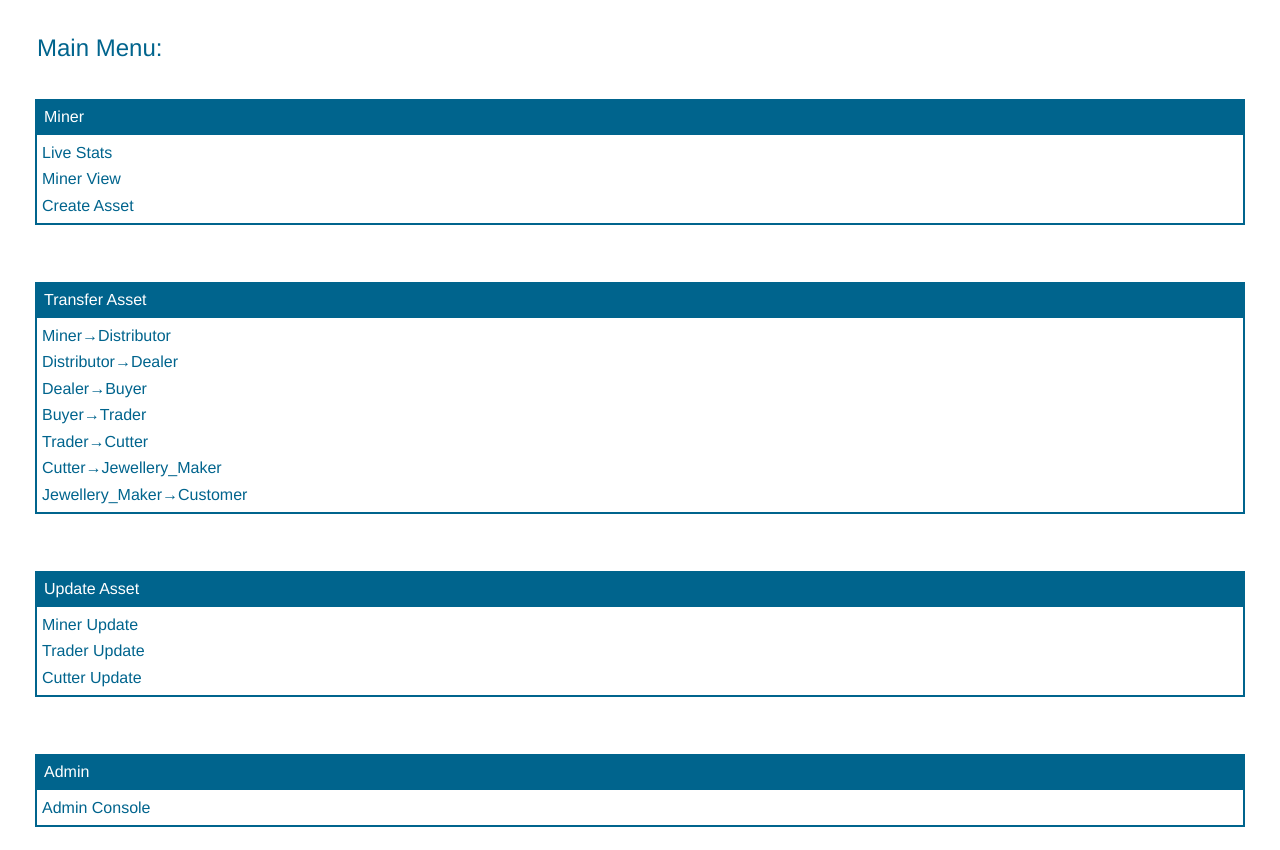
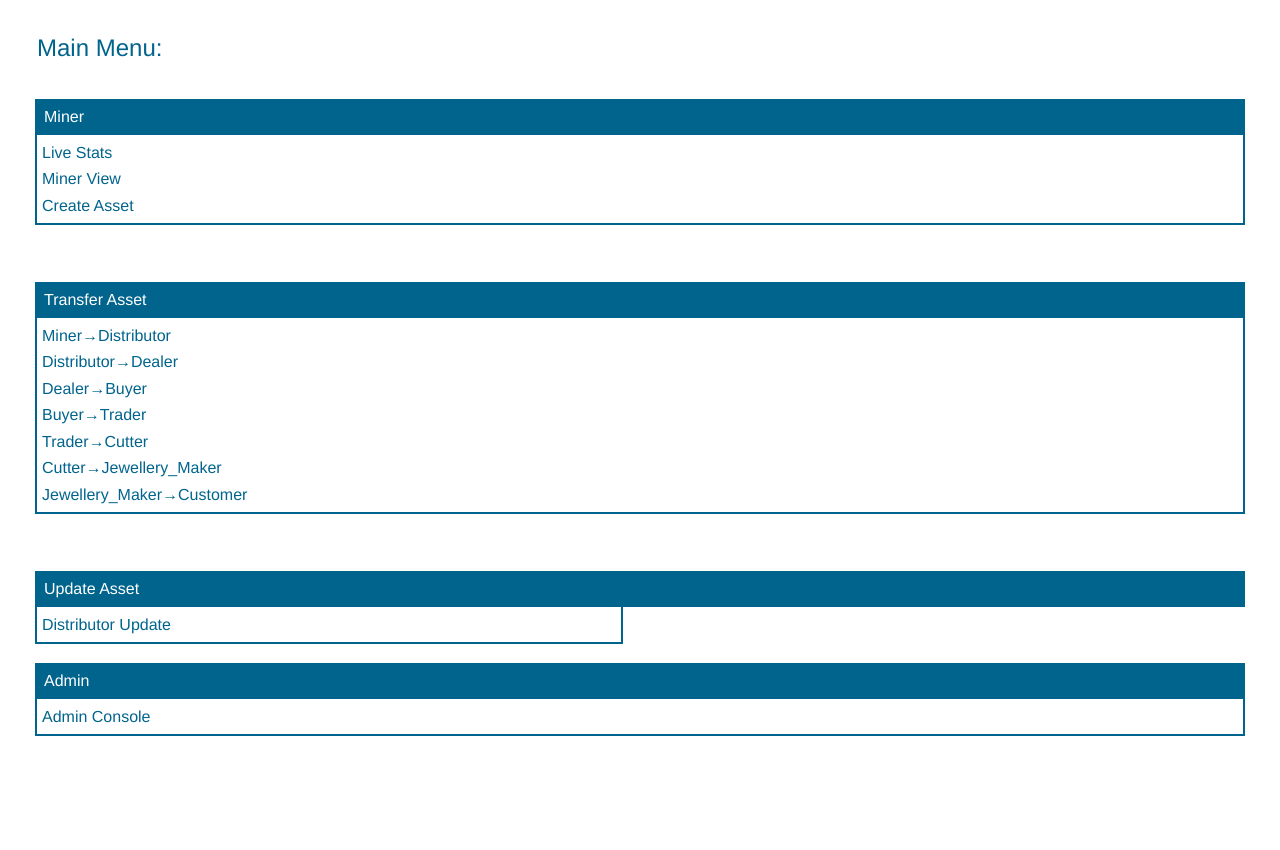
Before and after one commit to sethulekshmi/diamond-trading, a website: page Client_Side/index.html in a window 1280 px wide. Shown: the part 69-919 px from the top of the page. After the commit the page ends 850 px from the top, so only its background shows below. Drawn offline with Linux system fonts and the light colour scheme; no server answers.

Commit message:
Update index.html

```diff
--- a/Client_Side/index.html
+++ b/Client_Side/index.html
@@ -202,19 +202,11 @@
 			<tr>
 				<td class="smlBrk"></td>
 				<td class="bxHd" colspan="3" id="lftBxHd" >Update Asset</td>
-				<td class="smlBrk"></td>
 			</tr>
 			<tr  class="lnkTxt">
 				<td class="smlBrk"></td>
-				<td id="viewBlock" class="bordLR" style="padding:8.5px 5px 8.5px 5px" colspan="3" ><a href="miner-update.html">Miner Update</a></td>
-			</tr>
-			<tr  class="lnkTxt">
+				<td id="lsTrnsfr" class="bordLRB" style="padding:8.5px 5px 8.5px 5px"><a href="distributor-update.html">Distributor Update</a></td>
 				<td class="smlBrk"></td>
-				<td id="viewBlock" class="bordLR" style="padding: 0px 3px 0px 5px;" colspan="3" ><a href="trader-update.html" >Trader Update</a></td>
-			</tr>
-			<tr  class="lnkTxt">
-				<td class="smlBrk"></td>
-				<td id="createAsset" class="bordLRB" style="padding:8.5px 5px 8.5px 5px" colspan="3" ><a href="cutter-update.html" >Cutter Update</a></td>
 			</tr>
 			<tr >
 				<td class="smlBrk smlGap"></td>
@@ -224,19 +216,7 @@
 				<td class="smlBrk smlGap"></td>
 			</tr>
 
-				<td class="smlBrk smlGap"></td>
-				<td class="smlGap"></td>
-				<td class="smlBrk smlGap"></td>
-				<td class="smlGap"></td>
-				<td class="smlBrk smlGap"></td>
-			</tr>
-			<tr>
-				<td class="smlBrk smlGap"></td>
-				<td class="smlGap"></td>
-				<td class="smlBrk smlGap"></td>
-				<td class="smlGap"></td>
-				<td class="smlBrk smlGap"></td>
-			</tr>
+
 
 
 
```
